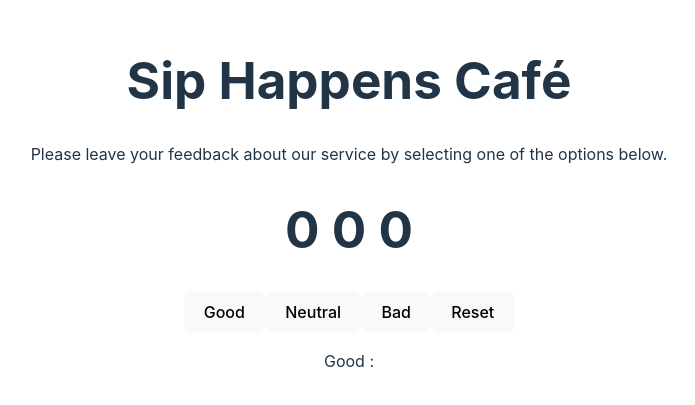
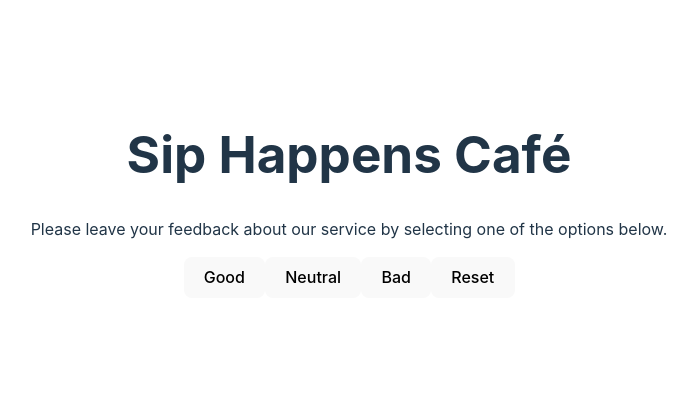
Before and after one commit to oleksamor/goit-react-hw-02, a React (Vite) app: page / in a window 1280 px wide. Shown: the part 197-602 px from the top of the page, without its empty margins (291-986 px from the left). Built offline with nearby package versions, Linux system fonts and the light colour scheme.

Commit message:
kwdhfkfkhf

```diff
--- a/src/App.jsx
+++ b/src/App.jsx
@@ -20,7 +20,7 @@ const App = () => {
 
       <Options />
 
-      <Feedback reviewsType="Good :" />
+      <Feedback />
     </>
   );
 };
--- a/src/Components/Options/Options.jsx
+++ b/src/Components/Options/Options.jsx
@@ -22,11 +22,11 @@ const Options = () => {
 
   return (
     <div>
-      <div>
+      {/* <div>
         <h1>
           {counterGood} {counterNeutral} {counterBad}
         </h1>
-      </div>
+      </div> */}
 
       <button onClick={handleGoodClick} className="btn">
         Good
```
